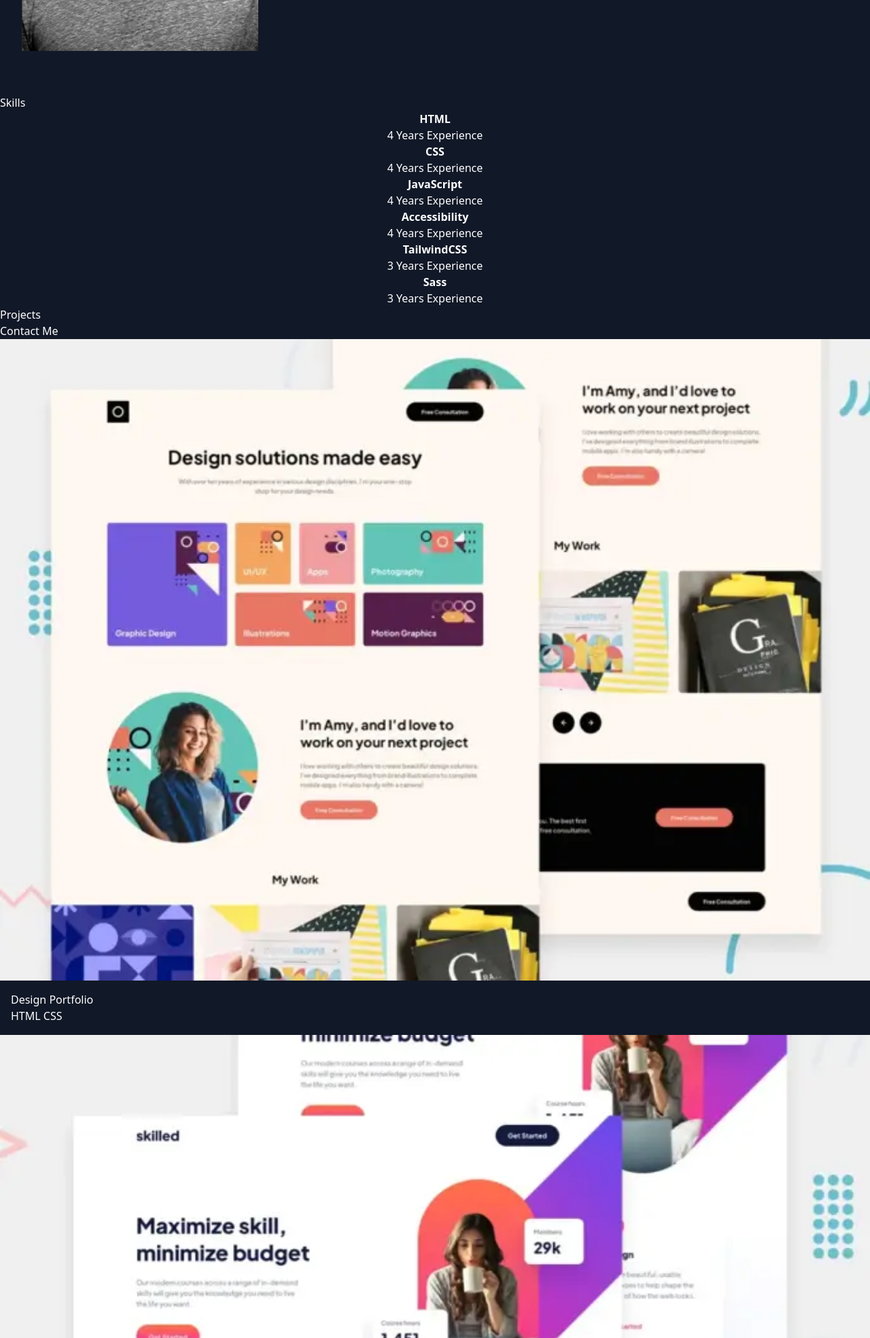
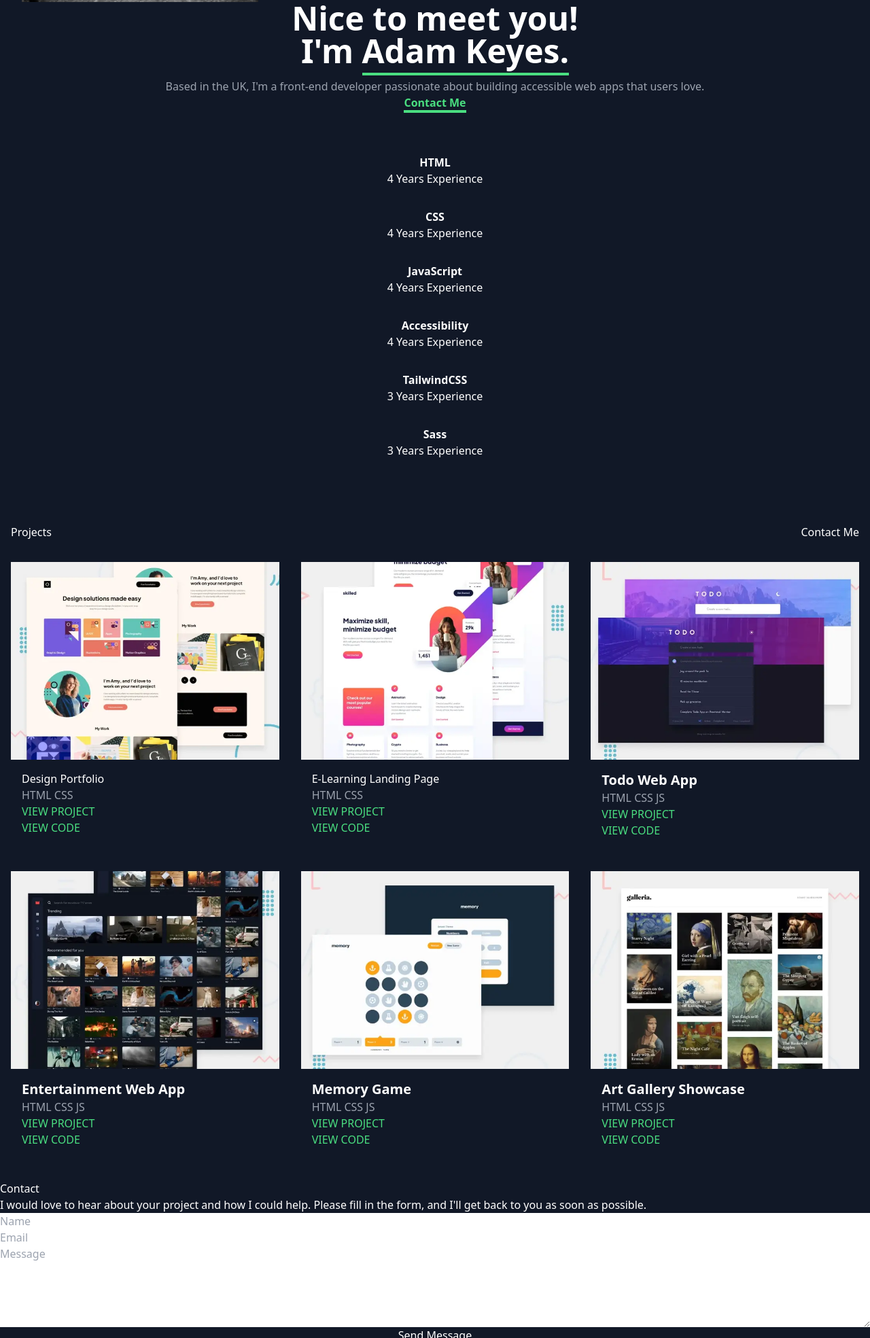
Before and after one commit to lylou-debiais/TD5-lyloudebiais, a website: page index.html in a window 1280 px wide. Shown: the part 831-2800 px from the top of the page at 68% size. Drawn offline with nearby package versions, Linux system fonts and the light colour scheme.

Commit message:
fin debut carte

```diff
--- a/index.html
+++ b/index.html
@@ -9,9 +9,9 @@
 <body class="bg-gray-900 text-white font-sans">
 
   <!-- Header -->
-  <header class="flex justify-between items-center px-8 py-6">
+  <header class="text-center">
     <h1 class="text-lg font-bold">adamkeyes</h1>
-    <nav class="flex space-x-4">
+    <nav class="flex justify-center gap-4 mt-4">
       <img src="assets/Icons/icon-github.svg" alt="GitHub">
       <img src="assets/Icons/icon-linkedin.svg" alt="LinkedIn" >
       <img src="assets/Icons/icon-frontend-mentor.svg" alt="Twitter" >
@@ -20,9 +20,9 @@
   </header>
 
   <!-- Hero -->
-  <section class="grid md:grid-cols-2 gap-8 items-center px-8 py-16">
+  <section class="px-8 text-center">
     <figure>
-      <img src="assets/Profile/image-profile-mobile.webp" alt="Portrait" class="">
+      <img src="assets/Profile/image-profile-mobile.webp" alt="Portrait" class="mt-54">
     </figure>
     <article>
       <h2 class="text-4xl md:text-5xl font-bold text-center">
@@ -32,17 +32,13 @@
         Based in the UK, I'm a front-end developer passionate about
         building accessible web apps that users love.
       </p>
-      <a href="#contact" class="color-green-400">
-       <span class="border-b border-green-400">Contact Me</span>
-      </a>
+       <span class="border-b-4 text-green-400 border-green-400 font-semibold">Contact Me</span>
     </article>
-
   </section>
 
   <!-- Skills -->
-  <section class="">
-    <h3 class="">Skills</h3>
-    <ul class=" text-center">
+  <section class="px-8 py-16">
+    <ul class="grid gap-8 text-center">
       <li><strong>HTML</strong><p class="">4 Years Experience</p></li>
       <li><strong>CSS</strong><p class="">4 Years Experience</p></li>
       <li><strong>JavaScript</strong><p class="">4 Years Experience</p></li>
@@ -53,19 +49,21 @@
   </section>
 
   <!-- Projects -->
-  <section class="">
-    <header class="">
-      <h3 class="">Projects</h3>
-      <a href="#contact" class="">Contact Me</a>
+  <section class="px-4 py-8">
+    <header class="flex justify-between items-center mb-8">
+      <h3 class="text-center">Projects</h3>
+      <a href="#contact" class="text-green-400"></a>Contact Me</a>
     </header>
-    <ul class="">
+    <ul class="grid md:grid-cols-2 lg:grid-cols-3 gap-8">
 
       <li class="">
         <figure>
           <img src="/assets/Projects/thumbnail-project-1-small.webp" alt="Design Portfolio" class="w-full">
           <figcaption class="p-4">
             <h4 class="">Design Portfolio</h4>
-            <span class="">HTML  CSS</span>
+            <span class="text-gray-400">HTML  CSS</span>
+            <h5 class="text-green-400">VIEW PROJECT</h5>
+            <h5 class="text-green-400">VIEW CODE</h5>
           </figcaption>
         </figure>
       </li>
@@ -75,7 +73,9 @@
           <img src="/assets/Projects/thumbnail-project-2-small.webp" alt="E-Learning" class="w-full">
           <figcaption class="p-4">
             <h4 class="">E-Learning Landing Page</h4>
-            <span class="">HTML  CSS</span>
+            <span class="text-gray-400">HTML  CSS</span>
+            <h5 class="text-green-400">VIEW PROJECT</h5>
+            <h5 class="text-green-400">VIEW CODE</h5>
           </figcaption>
         </figure>
       </li>
@@ -85,7 +85,9 @@
           <img src="assets/Projects/thumbnail-project-3-small.webp" alt="Todo Web App" class="w-full">
           <figcaption class="p-4">
             <h4 class="text-xl font-bold">Todo Web App</h4>
-            <span class="">HTML  CSS  JS</span>
+            <span class="text-gray-400">HTML  CSS  JS</span>
+            <h5 class="text-green-400">VIEW PROJECT</h5>
+            <h5 class="text-green-400">VIEW CODE</h5>
           </figcaption>
         </figure>
       </li>
@@ -95,7 +97,9 @@
           <img src="assets/Projects/thumbnail-project-4-small.webp" alt="Entertainment Web App" class="w-full">
           <figcaption class="p-4">
             <h4 class="text-xl font-bold">Entertainment Web App</h4>
-            <span class="">HTML  CSS  JS</span>
+            <span class="text-gray-400">HTML  CSS  JS</span>
+            <h5 class="text-green-400">VIEW PROJECT</h5>
+            <h5 class="text-green-400">VIEW CODE</h5>
           </figcaption>
         </figure>
       </li>
@@ -105,7 +109,9 @@
           <img src="assets/Projects/thumbnail-project-5-small.webp" alt="Memory Game" class="w-full">
           <figcaption class="p-4">
             <h4 class="text-xl font-bold">Memory Game</h4>
-            <span class="">HTML  CSS  JS</span>
+            <span class="text-gray-400">HTML  CSS  JS</span>
+            <h5 class="text-green-400">VIEW PROJECT</h5>
+            <h5 class="text-green-400">VIEW CODE</h5>
           </figcaption>
         </figure>
       </li>
@@ -115,7 +121,9 @@
           <img src="assets/Projects/thumbnail-project-6-small.webp" alt="Art Gallery Showcase" class="w-full">
           <figcaption class="p-4">
             <h4 class="text-xl font-bold">Art Gallery Showcase</h4>
-            <span class="">HTML  CSS  JS</span>
+            <span class="text-gray-400">HTML  CSS  JS</span>
+            <h5 class="text-green-400">VIEW PROJECT</h5>
+            <h5 class="text-green-400">VIEW CODE</h5>
           </figcaption>
         </figure>
       </li>
```
